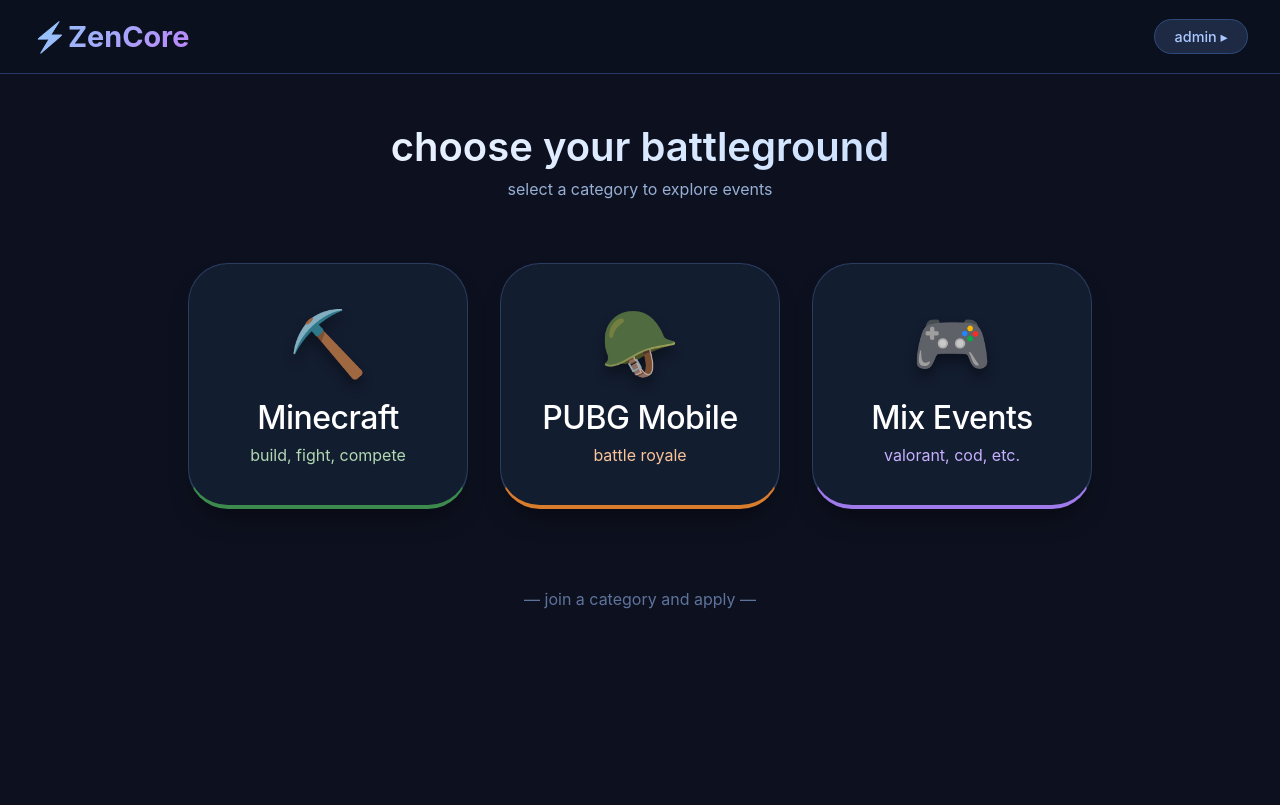
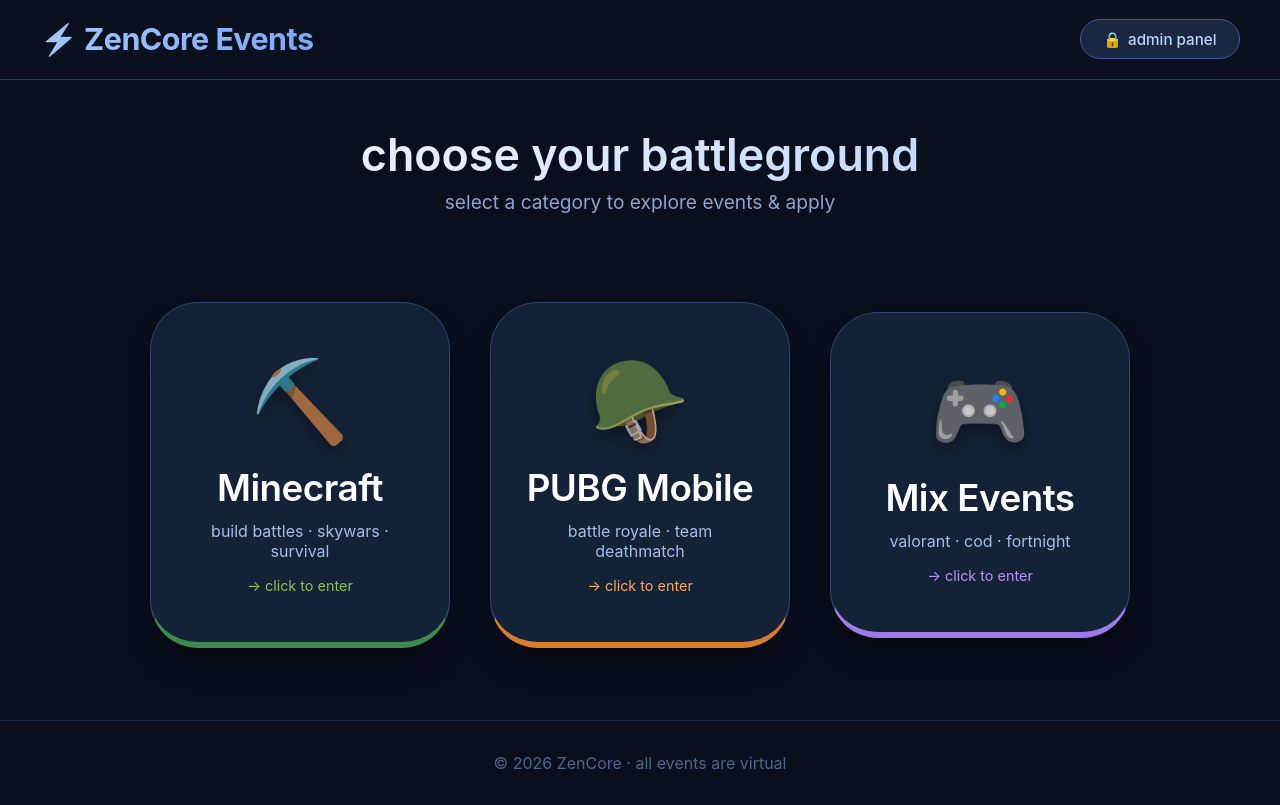
Before and after one commit to atifqmi-max/zensta, a plain HTML site: page homepage.html in a window 1280 px wide. Drawn offline with Linux system fonts and the light colour scheme.

Commit message:
Update homepage.html

```diff
--- a/homepage.html
+++ b/homepage.html
@@ -1,57 +1,288 @@
-<!-- homepage.html -->
 <!DOCTYPE html>
 <html lang="en">
 <head>
     <meta charset="UTF-8">
     <meta name="viewport" content="width=device-width, initial-scale=1.0">
-    <title>ZenCore · categories</title>
+    <title>ZenCore · event categories</title>
     <style>
-        * { margin: 0; padding: 0; box-sizing: border-box; font-family: 'Inter', system-ui, sans-serif; }
-        body { background: #0d111f; color: white; }
-        .navbar { background: #0b111ecc; backdrop-filter: blur(16px); padding: 1.2rem 2rem; display: flex; align-items: center; border-bottom: 1px solid #253968; }
-        .logo { font-size: 1.8rem; font-weight: 700; background: linear-gradient(130deg, #90caf9, #bb86fc); -webkit-background-clip: text; -webkit-text-fill-color: transparent; }
-        .admin-badge { margin-left: auto; background: #1e2a44; padding: 0.5rem 1.2rem; border-radius: 3rem; font-size: 0.9rem; border: 1px solid #2d4b7a; }
-        .admin-badge a { color: #aac8ff; text-decoration: none; font-weight: 500; }
-        .hero { padding: 3rem 2rem 1rem; text-align: center; }
-        .hero h2 { font-size: 2.5rem; font-weight: 600; background: linear-gradient(145deg, #fff, #b7d4ff); -webkit-background-clip: text; -webkit-text-fill-color: transparent; }
-        .categories { display: flex; flex-wrap: wrap; gap: 2rem; justify-content: center; max-width: 1200px; margin: 3rem auto; padding: 0 1.5rem; }
-        .card { background: #131d30; border-radius: 2.5rem; padding: 2.5rem 2rem; width: 280px; text-align: center; border: 1px solid #2a3d60; transition: 0.25s ease; cursor: pointer; box-shadow: 0 15px 25px -10px #00000080; }
-        .card:hover { transform: scale(1.03); border-color: #4f7ec9; background: #182337; }
-        .card .emoji-bg { font-size: 4rem; margin-bottom: 1rem; filter: drop-shadow(0 8px 6px #00000060); }
-        .card h3 { font-size: 2rem; font-weight: 500; margin-bottom: 0.5rem; letter-spacing: -0.5px; }
-        .minecraft { border-bottom: 4px solid #3c8a4e; }
-        .pubg { border-bottom: 4px solid #d97c2b; }
-        .mix { border-bottom: 4px solid #9f7aea; }
-        .footer-note { text-align: center; padding: 2rem; color: #5e739b; }
+        * {
+            margin: 0;
+            padding: 0;
+            box-sizing: border-box;
+            font-family: 'Inter', system-ui, -apple-system, BlinkMacSystemFont, sans-serif;
+        }
+
+        body {
+            background: #0a0f1e;
+            color: #ffffff;
+            min-height: 100vh;
+            display: flex;
+            flex-direction: column;
+        }
+
+        /* Navigation bar */
+        .navbar {
+            background: rgba(10, 17, 30, 0.9);
+            backdrop-filter: blur(12px);
+            -webkit-backdrop-filter: blur(12px);
+            padding: 1.2rem 2.5rem;
+            display: flex;
+            align-items: center;
+            justify-content: space-between;
+            border-bottom: 1px solid #253a68;
+            position: sticky;
+            top: 0;
+            z-index: 10;
+        }
+
+        .logo {
+            font-size: 1.9rem;
+            font-weight: 700;
+            background: linear-gradient(135deg, #a5c9ff, #7aa5ff);
+            -webkit-background-clip: text;
+            -webkit-text-fill-color: transparent;
+            letter-spacing: -0.5px;
+        }
+
+        .admin-badge {
+            background: #1b2740;
+            padding: 0.6rem 1.4rem;
+            border-radius: 3rem;
+            border: 1px solid #3b5b99;
+            transition: 0.2s;
+        }
+
+        .admin-badge a {
+            color: #bbd5ff;
+            text-decoration: none;
+            font-weight: 500;
+            font-size: 0.95rem;
+            display: flex;
+            align-items: center;
+            gap: 6px;
+        }
+
+        .admin-badge:hover {
+            background: #253a60;
+            border-color: #5a7fc9;
+        }
+
+        /* Hero section */
+        .hero {
+            padding: 3rem 2rem 1rem;
+            text-align: center;
+        }
+
+        .hero h2 {
+            font-size: 2.8rem;
+            font-weight: 600;
+            background: linear-gradient(145deg, #ffffff, #b0cdff);
+            -webkit-background-clip: text;
+            -webkit-text-fill-color: transparent;
+            margin-bottom: 0.5rem;
+        }
+
+        .hero p {
+            color: #8ea4cc;
+            font-size: 1.2rem;
+        }
+
+        /* Categories grid */
+        .categories {
+            display: flex;
+            flex-wrap: wrap;
+            gap: 2.5rem;
+            justify-content: center;
+            align-items: center;
+            max-width: 1300px;
+            margin: 3rem auto;
+            padding: 1.5rem 2rem;
+            flex: 1;
+        }
+
+        .category-card {
+            background: #142237;
+            border-radius: 3rem;
+            padding: 3rem 2rem;
+            width: 300px;
+            text-align: center;
+            cursor: pointer;
+            border: 1px solid #2d4370;
+            transition: all 0.25s ease;
+            box-shadow: 0 20px 30px -10px rgba(0, 0, 0, 0.6);
+            backdrop-filter: blur(4px);
+        }
+
+        .category-card:hover {
+            transform: translateY(-8px);
+            border-color: #4f7ec9;
+            background: #192d47;
+            box-shadow: 0 25px 35px -8px #020514;
+        }
+
+        .category-card:active {
+            transform: translateY(-2px);
+        }
+
+        .emoji {
+            font-size: 5rem;
+            margin-bottom: 1rem;
+            filter: drop-shadow(0 8px 8px #00000060);
+        }
+
+        .category-card h3 {
+            font-size: 2.3rem;
+            font-weight: 600;
+            margin-bottom: 0.7rem;
+            letter-spacing: -0.5px;
+        }
+
+        .category-desc {
+            color: #a6bde6;
+            font-size: 1rem;
+            margin-bottom: 1rem;
+        }
+
+        /* Category specific bottom accents */
+        .minecraft {
+            border-bottom: 6px solid #3c8a4e;
+        }
+        .pubg {
+            border-bottom: 6px solid #d97c2b;
+        }
+        .mix {
+            border-bottom: 6px solid #9f7aea;
+        }
+
+        .minecraft:hover {
+            border-bottom-color: #5fba74;
+        }
+        .pubg:hover {
+            border-bottom-color: #ffa64f;
+        }
+        .mix:hover {
+            border-bottom-color: #c4a8ff;
+        }
+
+        /* Footer */
+        .footer {
+            text-align: center;
+            padding: 2rem;
+            color: #4e658d;
+            border-top: 1px solid #1b2740;
+            margin-top: auto;
+        }
+
+        /* Responsive */
+        @media (max-width: 700px) {
+            .navbar {
+                padding: 1rem 1.5rem;
+            }
+            .hero h2 {
+                font-size: 2.2rem;
+            }
+            .category-card {
+                width: 100%;
+                max-width: 350px;
+            }
+        }
     </style>
 </head>
 <body>
+    <!-- Navigation -->
     <div class="navbar">
-        <span class="logo">⚡ZenCore</span>
-        <div class="admin-badge"><a href="admin-login.html">admin ▸</a></div>
+        <span class="logo">⚡ ZenCore Events</span>
+        <div class="admin-badge">
+            <a href="admin-login.html">
+                <span>🔒</span> admin panel
+            </a>
+        </div>
     </div>
+
+    <!-- Hero section -->
     <div class="hero">
         <h2>choose your battleground</h2>
-        <p style="color:#97afd4; margin-top: 0.5rem;">select a category to explore events</p>
+        <p>select a category to explore events & apply</p>
     </div>
 
+    <!-- Category cards (clickable) -->
     <div class="categories">
-        <div class="card minecraft" onclick="window.location.href='minecraft.html'">
-            <div class="emoji-bg">⛏️</div>
+        <!-- Minecraft card -->
+        <div class="category-card minecraft" id="minecraft-card">
+            <div class="emoji">⛏️</div>
             <h3>Minecraft</h3>
-            <p style="color:#b2d9b2;">build, fight, compete</p>
+            <div class="category-desc">build battles · skywars · survival</div>
+            <div style="color: #8bc34a; font-size: 0.9rem; margin-top: 0.8rem;">→ click to enter</div>
         </div>
-        <div class="card pubg" onclick="window.location.href='pubg.html'">
-            <div class="emoji-bg">🪖</div>
+
+        <!-- PUBG Mobile card -->
+        <div class="category-card pubg" id="pubg-card">
+            <div class="emoji">🪖</div>
             <h3>PUBG Mobile</h3>
-            <p style="color:#f9c49a;">battle royale</p>
+            <div class="category-desc">battle royale · team deathmatch</div>
+            <div style="color: #f9a95a; font-size: 0.9rem; margin-top: 0.8rem;">→ click to enter</div>
         </div>
-        <div class="card mix" onclick="window.location.href='mix.html'">
-            <div class="emoji-bg">🎮</div>
+
+        <!-- Mix Events card -->
+        <div class="category-card mix" id="mix-card">
+            <div class="emoji">🎮</div>
             <h3>Mix Events</h3>
-            <p style="color:#c7b0ff;">valorant, cod, etc.</p>
+            <div class="category-desc">valorant · cod · fortnight</div>
+            <div style="color: #b794f6; font-size: 0.9rem; margin-top: 0.8rem;">→ click to enter</div>
         </div>
     </div>
-    <div class="footer-note">— join a category and apply —</div>
+
+    <!-- Footer -->
+    <div class="footer">
+        <span>© 2026 ZenCore · all events are virtual</span>
+    </div>
+
+    <!-- Simple JavaScript for navigation -->
+    <script>
+        (function() {
+            // Get card elements
+            const minecraftCard = document.getElementById('minecraft-card');
+            const pubgCard = document.getElementById('pubg-card');
+            const mixCard = document.getElementById('mix-card');
+
+            // Add click event listeners
+            if (minecraftCard) {
+                minecraftCard.addEventListener('click', function() {
+                    window.location.href = 'minecraft.html';
+                });
+            }
+
+            if (pubgCard) {
+                pubgCard.addEventListener('click', function() {
+                    window.location.href = 'pubg.html';
+                });
+            }
+
+            if (mixCard) {
+                mixCard.addEventListener('click', function() {
+                    window.location.href = 'mix.html';
+                });
+            }
+
+            // Optional: add touch/pointer cursor style for better UX
+            const cards = document.querySelectorAll('.category-card');
+            cards.forEach(card => {
+                card.style.cursor = 'pointer';
+            });
+
+            // Keyboard accessibility (optional: Enter key on focused card)
+            cards.forEach(card => {
+                card.addEventListener('keydown', function(e) {
+                    if (e.key === 'Enter' || e.key === ' ') {
+                        e.preventDefault();
+                        this.click();
+                    }
+                });
+                // Make cards focusable for keyboard users
+                card.setAttribute('tabindex', '0');
+                card.setAttribute('role', 'button');
+            });
+        })();
+    </script>
 </body>
 </html>
```
